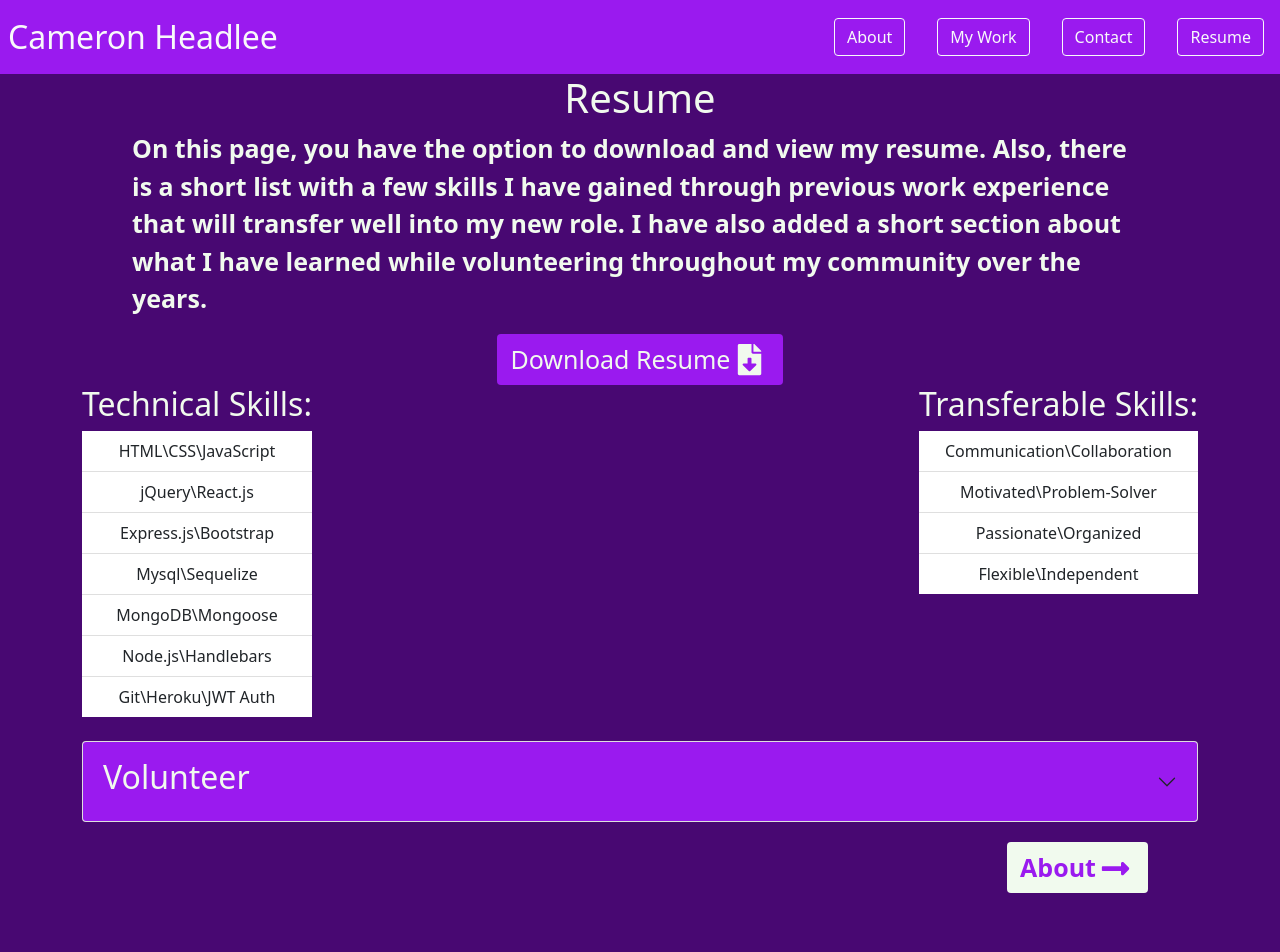
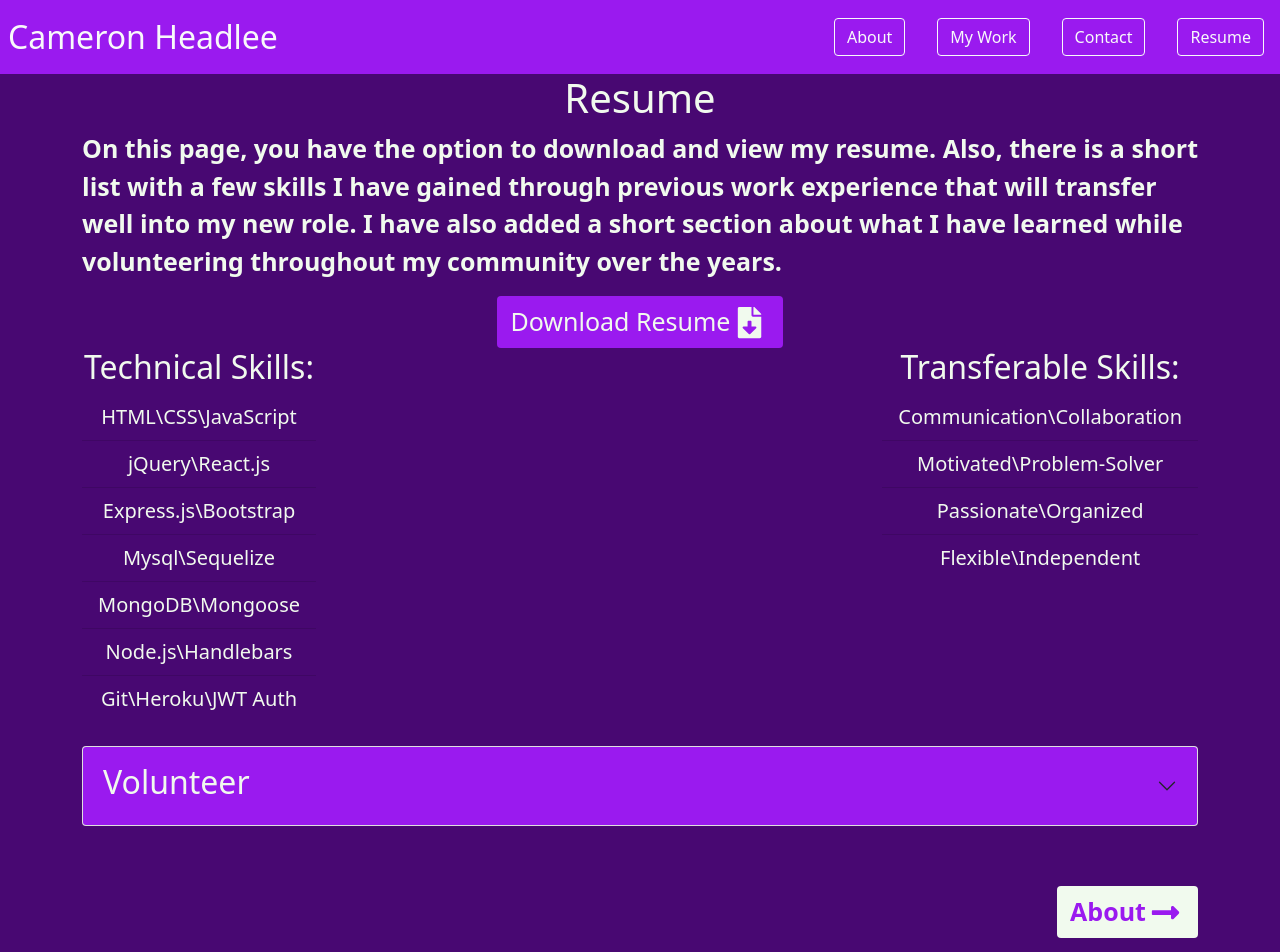
Before and after one commit to CameronHeadlee/R-Portfolio, a React (Create React App) app: page /Resume in a window 1280 px wide. Shown: the top 952 px of the page. Built offline with nearby package versions, Linux system fonts and the light colour scheme.

Commit message:
Got rid of unused class.

```diff
--- a/src/styles/Resume.css
+++ b/src/styles/Resume.css
@@ -8,7 +8,6 @@ h1 {
     color: #f1faee;
     font-size: 25px;
     font-weight: bold;
-    padding: 0px 50px 0px 50px;
 }
 
 h2 {
@@ -16,15 +15,10 @@ h2 {
     color: #f1faee;
 }
 
-.list {
-    font-size: 25px;
+.list-group-item.list-group-item {
     background-color: #480872;
     color: #f1faee;
-    list-style-type: none;
-    border: 4px solid #9a1aef;
-    border-radius: 20px;
-    border-width: medium;
-
+    font-size: 20px;
 }
 
 .body {
@@ -72,42 +66,17 @@ h2 {
     box-shadow: none;
 }
 
-.btn.btn-outline-four {
-    background-color: #f1faee;
-    color: #9a1aef;
-    font-size: 25px;
-    font-weight: bold;
-    height: 55px;
-}
-
-.btn.btn-outline-four:hover {
-    background-color: #9a1aef;
-    color: #f1faee;
-}
-
-.back {
-    margin-left: 10px;
-}
-
-.back:hover {
-    transform: rotate(-360deg);
-    transition: 2s;
-}
-
 .btn.btn-outline-five {
     background-color: #f1faee;
     color: #9a1aef;
     font-size: 25px;
     font-weight: bold;
-    margin: 20px 50px 60px 70px;
+    margin: 60px 0px 55px 0px;
 }
 
 .btn.btn-outline-five:hover {
     background-color: #9a1aef;
     color: #f1faee;
-}
-
-.about:hover {
     transform: rotate(360deg);
     transition: 2s;
 }
```
